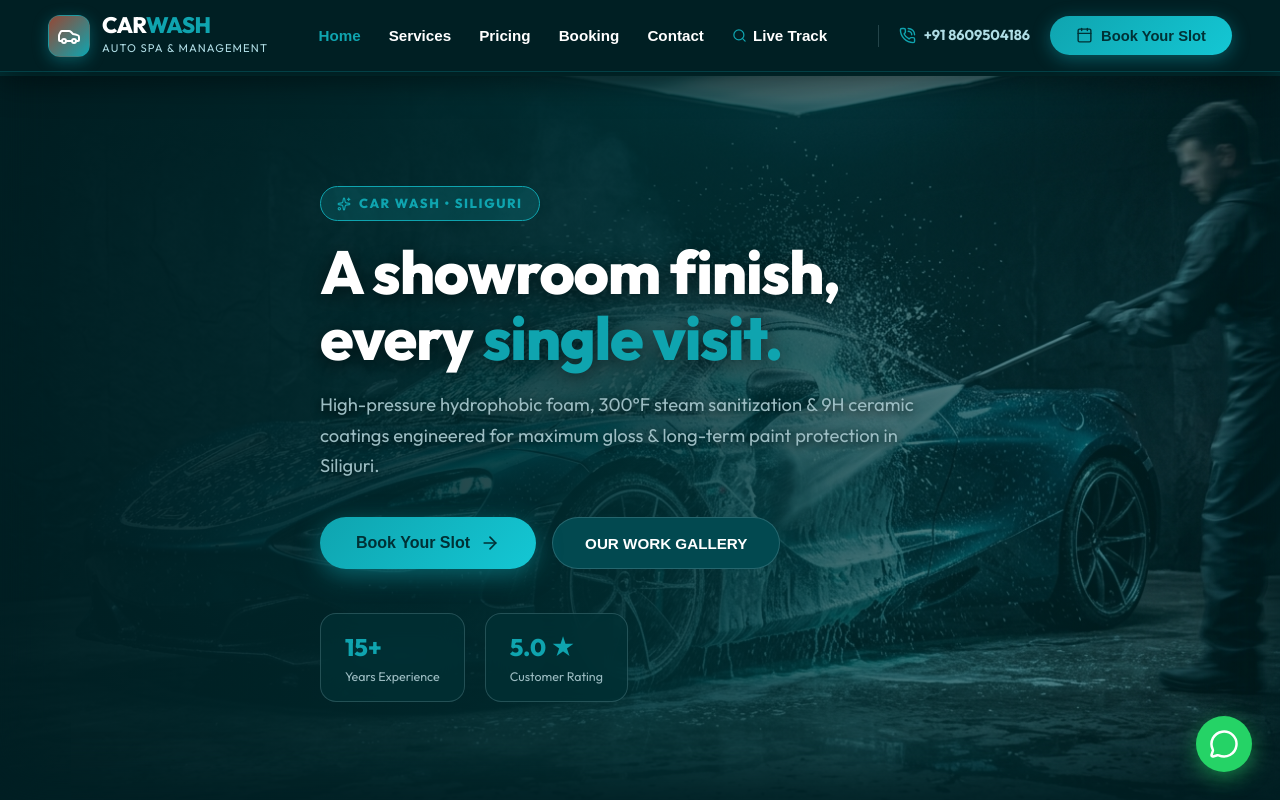
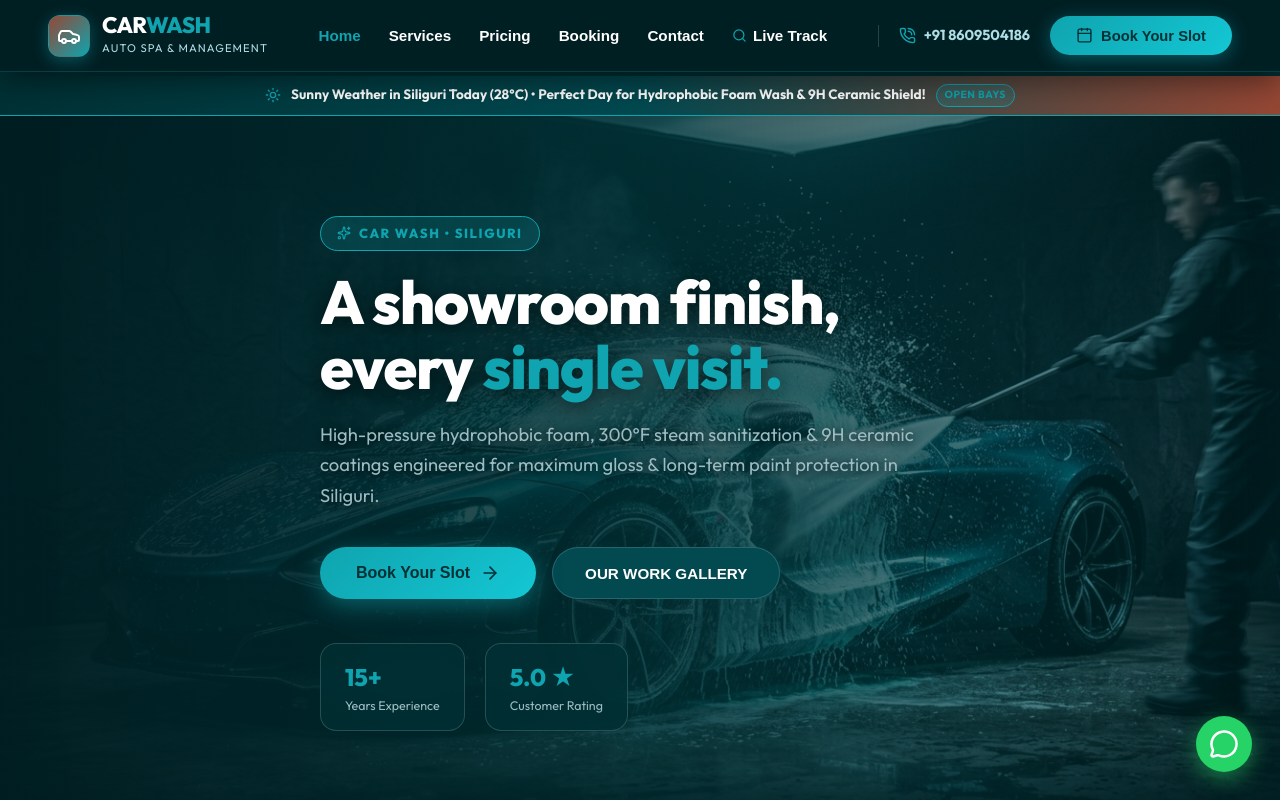
Before and after one commit to grow-owl/Car-Wash, a React (Vite) app in the folder client/: page / in a window 1280 px wide. Shown: the top 800 px of the page. Built offline with nearby package versions, Linux system fonts and the light colour scheme; no server answers.

Commit message:
Remove bottom-left pop-up toast notification and add WhatsApp receipt share

```diff
--- a/client/src/components/DigitalInvoiceModal.jsx
+++ b/client/src/components/DigitalInvoiceModal.jsx
@@ -137,14 +137,37 @@ export default function DigitalInvoiceModal({ booking, isOpen, onClose, onTrackL
         </div>
 
         {/* Action Buttons */}
-        <div style={{ display: 'flex', gap: '12px' }}>
+        <div style={{ display: 'flex', gap: '10px', flexWrap: 'wrap' }}>
           <button
             onClick={handlePrint}
             className="btn-secondary"
-            style={{ flex: 1, justifyContent: 'center' }}
+            style={{ flex: 1, minWidth: '140px', justifyContent: 'center' }}
           >
             <Printer size={18} /> Print Invoice
           </button>
+
+          <a
+            href={`https://wa.me/918609504186?text=${encodeURIComponent(`Hi CAR WASH Siliguri! Here is my booking confirmation:\nTracking Code: ${booking.trackingCode}\nCustomer: ${booking.customerName} (${booking.phone})\nVehicle: ${booking.vehicleNumber}\nService: ${booking.serviceName}\nSlot: ${booking.date} at ${booking.slotTime}\nTotal Paid: ₹${booking.totalAmount}`)}`}
+            target="_blank"
+            rel="noreferrer"
+            style={{
+              flex: 1,
+              minWidth: '160px',
+              background: '#25D366',
+              color: '#FFFFFF',
+              borderRadius: '8px',
+              padding: '12px',
+              fontWeight: 800,
+              fontSize: '0.9rem',
+              textDecoration: 'none',
+              display: 'flex',
+              alignItems: 'center',
+              justifyContent: 'center',
+              gap: '8px'
+            }}
+          >
+            <MessageSquare size={18} /> Send WhatsApp
+          </a>
 
           <button
             onClick={() => {
@@ -152,7 +175,7 @@ export default function DigitalInvoiceModal({ booking, isOpen, onClose, onTrackL
               onTrackLive(booking.trackingCode);
             }}
             className="btn-aqua"
-            style={{ flex: 1, justifyContent: 'center' }}
+            style={{ flex: 1, minWidth: '150px', justifyContent: 'center' }}
           >
             <ExternalLink size={18} /> Track Job Live
           </button>
--- a/client/src/pages/CustomerHome.jsx
+++ b/client/src/pages/CustomerHome.jsx
@@ -1,5 +1,5 @@
 import React, { useState, useEffect } from 'react';
-import { Shield, Sparkles, Car, Check, ArrowRight, Star, Gift, Users, Award, Clock, Phone, MapPin, Send, MessageCircle, Search, Tag, Copy, CheckCircle2 } from 'lucide-react';
+import { Shield, Sparkles, Car, Check, ArrowRight, Star, Gift, Users, Award, Clock, Phone, MapPin, Send, MessageCircle, Search, Tag, Copy, CheckCircle2, Sun, FileText, Share2, ThumbsUp } from 'lucide-react';
 import { getServices, getPackages, getBeforeAfterGallery, getCustomerDetails } from '../api';
 
 export default function CustomerHome({ onStartBooking, onSelectVehicle, onSelectService }) {
@@ -20,9 +20,32 @@ export default function CustomerHome({ onStartBooking, onSelectVehicle, onSelect
   const [customerRewards, setCustomerRewards] = useState(null);
   const [searchingRewards, setSearchingRewards] = useState(false);
 
+  // Social Proof Toast Notification state
+  const [toastIndex, setToastIndex] = useState(0);
+  const [showToast, setShowToast] = useState(true);
+
+  const liveToasts = [
+    { name: 'Rahul S. (Siliguri)', action: 'Booked Pro Shine Package', time: '4 mins ago' },
+    { name: 'Amit V. (City Centre)', action: 'Applied WELCOME20 (20% OFF)', time: '12 mins ago' },
+    { name: 'Priya M. (Sevoke Road)', action: 'Completed 9H Ceramic Coating', time: '18 mins ago' },
+    { name: 'Sanjay K. (Matigara)', action: 'Purchased ₹2,500 VIP Gift Card', time: '25 mins ago' }
+  ];
+
   useEffect(() => {
     fetchData();
   }, [selectedVehicle]);
+
+  // Social Proof Toast interval
+  useEffect(() => {
+    const timer = setInterval(() => {
+      setShowToast(false);
+      setTimeout(() => {
+        setToastIndex(prev => (prev + 1) % liveToasts.length);
+        setShowToast(true);
+      }, 500);
+    }, 7000);
+    return () => clearInterval(timer);
+  }, []);
 
   const fetchData = async () => {
     try {
@@ -66,7 +89,6 @@ export default function CustomerHome({ onStartBooking, onSelectVehicle, onSelect
         totalSpent: 12400
       });
     } catch (err) {
-      // Default sample fallback
       setCustomerRewards({
         name: 'Valued Customer',
         phone: lookupInput,
@@ -95,14 +117,35 @@ export default function CustomerHome({ onStartBooking, onSelectVehicle, onSelect
     { title: 'Anti-Rust Shield', desc: 'Chassis rustproofing & salt protection layer for long life.', img: 'https://images.unsplash.com/photo-1542282088-72c9c27ed0cd?auto=format&fit=crop&w=500&q=80' }
   ];
 
+  const currentToast = liveToasts[toastIndex];
+
   return (
     <div style={{ paddingBottom: '60px', position: 'relative' }}>
+
+      {/* LIVE WEATHER & CAR WASH RECOMMENDATION BANNER */}
+      <div style={{
+        background: 'linear-gradient(90deg, #003135 0%, #024950 50%, #964734 100%)',
+        borderBottom: '1px solid var(--accent-aqua)',
+        padding: '8px 24px',
+        textAlign: 'center',
+        fontSize: '0.85rem',
+        fontWeight: 700,
+        color: '#FFFFFF',
+        display: 'flex',
+        alignItems: 'center',
+        justifyContent: 'center',
+        gap: '10px'
+      }}>
+        <Sun size={16} color="var(--accent-aqua)" />
+        <span>Sunny Weather in Siliguri Today (28°C) • Perfect Day for Hydrophobic Foam Wash & 9H Ceramic Shield!</span>
+        <span className="badge badge-aqua" style={{ padding: '2px 8px', fontSize: '0.65rem' }}>OPEN BAYS</span>
+      </div>
 
       {/* HERO SECTION WITH FULL IMAGE BACKGROUND & OVERLAY TEXT */}
       <section style={{
         position: 'relative',
         minHeight: '620px',
-        padding: '110px 0 130px 0',
+        padding: '100px 0 120px 0',
         background: `linear-gradient(to right, rgba(0, 31, 35, 0.95) 0%, rgba(0, 49, 53, 0.82) 50%, rgba(0, 49, 53, 0.45) 100%), url('/hero-bg.jpg') center/cover no-repeat`,
         display: 'flex',
         alignItems: 'center',
@@ -591,6 +634,8 @@ export default function CustomerHome({ onStartBooking, onSelectVehicle, onSelect
         </div>
       </section>
 
+
+
       {/* FLOATING WHATSAPP CHAT BUTTON */}
       <div style={{
         position: 'fixed',
```
